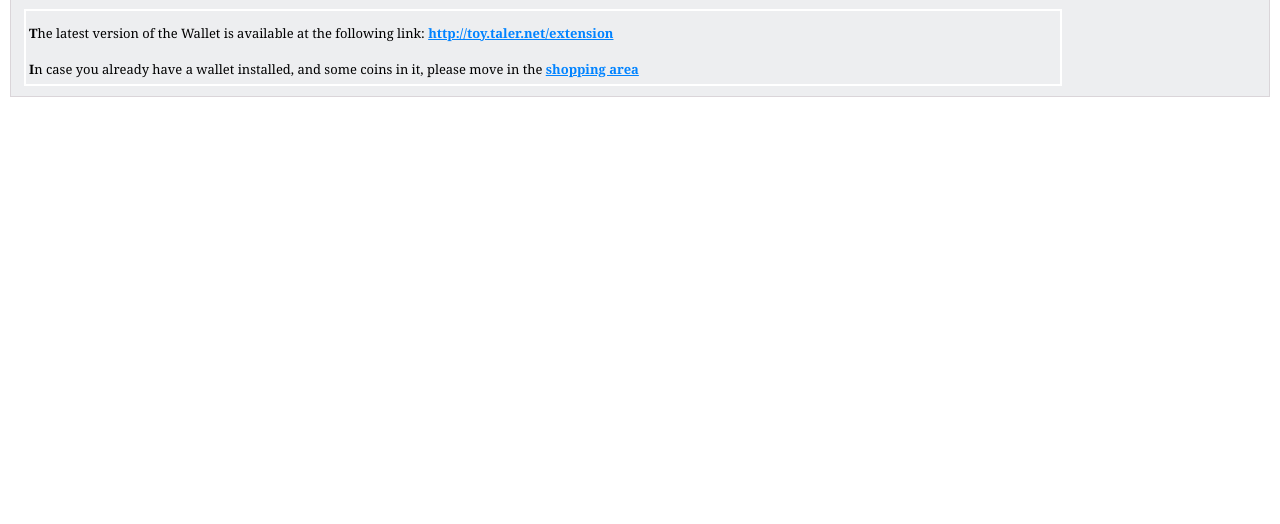
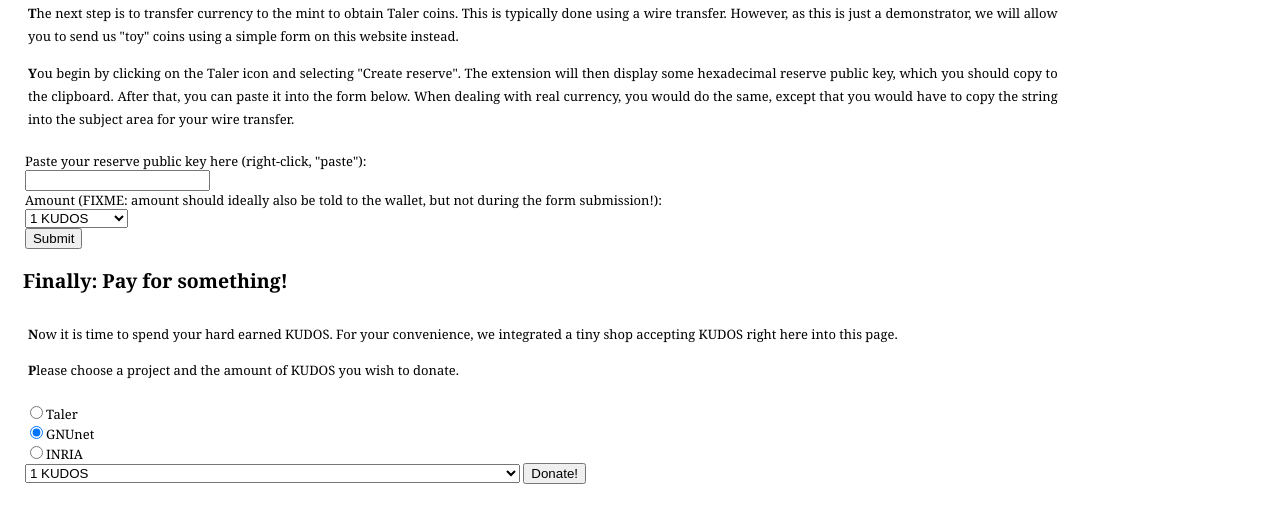
Before and after one commit to prototypefund/Digital_Bargeld-merchant, a PHP site: page / in a window 1280 px wide. Shown: the part 356-880 px from the top of the page. Before the commit the page ends 453 px from the top, so only its background shows below. Run offline with PHP 8.4, Linux system fonts and the light colour scheme.

Commit message:
revamping the toy site: more explanations, closer to desired flow

```diff
--- a/src/frontend/index.html
+++ b/src/frontend/index.html
@@ -1,40 +1,160 @@
+<!DOCTYPE html>
 <html lang="en">
 <head>
   <title>Taler's "Toy" Shop</title>
+  <link rel="stylesheet" type="text/css" href="style.css">
+    <script>
+        /*
+        @licstart  The following is the entire license notice for the
+        JavaScript code in this page.
 
-	<link rel="stylesheet" type="text/css" href="style.css">
+        Copyright (C) 2015 GNUnet e.V.
 
+        The JavaScript code in this page is free software: you can
+        redistribute it and/or modify it under the terms of the GNU
+        General Public License (GNU GPL) as published by the Free Software
+        Foundation, either version 3 of the License, or (at your option)
+        any later version.  The code is distributed WITHOUT ANY WARRANTY;
+        without even the implied warranty of MERCHANTABILITY or FITNESS
+        FOR A PARTICULAR PURPOSE.  See the GNU GPL for more details.
+
+        As additional permission under GNU GPL version 3 section 7, you
+        may distribute non-source (e.g., minimized or compacted) forms of
+        that code without the copy of the GNU GPL normally required by
+        section 4, provided you include this license notice and a URL
+        through which recipients can access the Corresponding Source.
+
+        @licend  The above is the entire license notice
+        for the JavaScript code in this page.
+        */
+    </script>
 </head>
-
 <body id="css-zen-garden">
   <div id='root' class="page-wrapper">
-
     <section class="intro" id="zen-intro">
-		<header>
-			<h1></h1>
-			<h2></h2>
-		</header>
-
+      <h1>Welcome to the Taler "Toy" Demonstrator</h1>
       <div class="preamble" id="zen-preamble" role="article">
-			<h3>"Toy" Merchant as a demo for Taler</h3>
-			<p>We provide a guided utilization of latest Taler's Wallet.</p>
+	 This "toy" website provides you with the ability to
+         experience using the Taler payment system without using
+         valuable currency.  Here, we guide you through the steps
+         of installing a Taler wallet, withdrawing Taler coins and
+         spending them at a merchant.  For this demonstrator, we
+         will be using a "toy" currency, KUDOS.  However, please note that
+         Taler is designed to work with ordinary currencies, such
+         as Dollars or Euros, not just toy currencies.
       </div>
     </section>
-
+  </div>
   <div class="supporting" id="zen-supporting" role="main">
+    <h2>Installing the Taler wallet</h2>
     <div class="explanation" id="zen-explanation" role="article">
-			<p>The latest version of the Wallet is available at the following link:
-                        <a href="http://toy.taler.net/extension">http://toy.taler.net/extension</a>
-                        </p>
-			<p>In case you already have a wallet installed, and some coins in it, please
-			move in the <a href="shopping.html">shopping area</a>
+      <p>First, you need to install the Taler wallet browser extension.
+         It is currently only available for Firefox.  If you run
+         Firefox, simply click <a href="/extension">here</a>
+         to download and install the extension.  You will have to
+         click on "allow" and "install" dialogs shown by Firefox.
+         After that, the Taler logo should appear on the right side
+         of your navigation bar.
       </p>
     </div>
+    <h2>Performing a wire transfer</h2>
+    <div class="explanation" id="zen-explanation" role="article">
+      <p>The next step is to transfer currency to the mint to
+         obtain Taler coins.  This is typically done using a
+         wire transfer.  However, as this is just a demonstrator,
+         we will allow you to send us "toy" coins using a simple
+         form on this website instead.</p>
+      <p>You begin by clicking on the Taler icon and selecting
+         "Create reserve".  The extension will then display some
+         hexadecimal reserve public key, which you should copy to the
+         clipboard.  After that, you can paste it into the form
+         below.  When dealing with real currency, you would do
+         the same, except that you would have to copy the string
+         into the subject area for your wire transfer.
+      </p>
+      <form id="reserve-form" name="tform" action="never_used" onsubmit="return MERCHtrigSubmission()" method="POST">
+        <br>
+        Paste your reserve public key here (right-click, "paste"):
+        <br>
+        <input type="text" name="pbk"></input>
+        <br>
+        Amount (FIXME: amount should ideally also be told to the wallet, but not during the form submission!):
+        <br>
+        <select id="taler-amount" name="kudos-amount">
+          <option value="1">1 KUDOS</option>
+          <option value="5">5 KUDOS</option>
+          <option value="10">10 KUDOS</option>
+          <option value="1000">1000 KUDOS</option>
+        </select>
+        <br>
+        <input type="submit" value="Submit"></input>
+        <br>
+      </form>
+    </div>
+    <h2>Finally: Pay for something!</h2>
+    <div class="explanation" id="zen-explanation" role="article">
+      <p>Now it is time to spend your hard earned KUDOS.
+         For your convenience, we integrated a tiny shop
+         accepting KUDOS right here into this page.</p>
+      <p>Please choose a project and the amount of KUDOS you
+         wish to donate.</p>
+      <form name="tform" action="checkout.php" method="POST">
+        <div id="opt-form" align="left">
+          <br>
+          <input type="radio" name="group0" value="Taler">Taler</input>
+          <br>
+          <input type="radio" name="group0" value="GNUnet" checked="true">GNUnet</input>
+          <br>
+          <input type="radio" name="group0" value="INRIA">INRIA</input>
+          <br>
+          <select id="taler-donation" name="kudos-donation">
+            <option value="1">1 KUDOS</option>
+            <option value="666">5 KUDOS (select this option to spot the merchant giving you the wrong contract)</option>
+            <option value="10">10 KUDOS</option>
+          </select>
+          <input type="submit" name="keyName" value="Donate!">
+          <br>
+          <br>
+        </div>
+      </form>
     </div>
   </div>
+  <script type="text/javascript">
+    /* This function is called if/when a Wallet is installed.
+       It should enable the parts of the page that only make
+       sense after the Wallet has been loaded.
+    */
 
-	<script type="text/javascript" src="merchant.js">
+    function MERCHfirstStep(){
+       // FIXME: old logic was too complicated, change visibility instead!
+    };
+
+    /* Set up a listener to be called whenever a Wallet gets installed
+       so that the user is led towards the demo's steps progressively
+    */
+    document.body.addEventListener("taler-wallet-installed",
+                                   MERCHfirstStep,
+                                   false, false);
+
+    /* Notify the extension about the submission. That way it will be
+       possible to retrieve the mint's URL and/or other info. from the
+       filled form. Actually, the extension will accomplish the POST
+       too.
+       FIXME: This is bad, as we cannot do this later when
+         users submit real forms at the bank. Why is this
+         required?
+    */
+    function MERCHtrigSubmission(){
+      // set 'action' attribute to mint's url
+      // var mint = document.getElementById("mint-url");
+      // var form = document.getElementById("reserve-form");
+      // form.setAttribute("action", "http://demo.taler.net/admin/incoming/add");
+
+      var subEvent = new Event("submit-reserve");
+      document.body.dispatchEvent(subEvent);
+      // always return false so that the post is actually done by the extension
+      return false;
+    }
   </script>
-
 </body>
 </html>
--- a/src/frontend/merchant.js
+++ /dev/null
@@ -1,81 +0,0 @@
-/*
-
-  This file is part of TALER
-  Copyright (C) 2014, 2015 Christian Grothoff (and other contributing authors)
-
-  TALER is free software; you can redistribute it and/or modify it under the
-  terms of the GNU General Public License as published by the Free Software
-  Foundation; either version 3, or (at your option) any later version.
-
-  TALER is distributed in the hope that it will be useful, but WITHOUT ANY
-  WARRANTY; without even the implied warranty of MERCHANTABILITY or FITNESS FOR
-  A PARTICULAR PURPOSE.  See the GNU General Public License for more details.
-
-  You should have received a copy of the GNU General Public License along with
-  TALER; see the file COPYING.  If not, If not, see <http://www.gnu.org/licenses/>
-
-
-*/
-
-/* Set up a listener to be called whenever a Wallet gets installed
-so that the user is led towards the demo's steps progressively
-*/
-
-function MERCHfirstStep(){
-
- // NOTE: NO 'let' declarations liked by FF here.
- var resDiv = document.createElement("div");
- var resTitle = document.createElement("h3");
- var resPar = document.createElement("p");
-
- resTitle.innerHTML = "How To Create A Reserve";
- resPar.innerHTML = "Click on 'Create Reserve' on the Wallet's menu, and fill in the followong form"
-
- resTitle.setAttribute('class', 'preamble');
- resDiv.appendChild(resTitle);
- resDiv.appendChild(resPar);
- var root = document.getElementById('root');
- root.appendChild(resDiv);
-
- // get the form
- var getform = new XMLHttpRequest();
-
- getform.onload = function (){
- var parser = new DOMParser();
- var formDom = parser.parseFromString(getform.responseText, "text/html");
- var form = formDom.getElementById('reserve-form');
-
- resDiv.appendChild(form);
-
- };
-
-
- getform.open("GET", "create-reserve-form.html", true);
- getform.send();
-
-}
-
-document.body.addEventListener("taler-wallet-installed", MERCHfirstStep, false, false);
-
-
-/*
-notify the extension about the submission. That way it will be possible to retrieve
-the mint's URL and/or other info. from the filled form. Actually, the extension will
-accomplish the POST too.
-
-*/
-function MERCHtrigSubmission(){
-
-// set 'action' attribute to mint's url
-// var mint = document.getElementById("mint-url");
-
-// var form = document.getElementById("reserve-form");
-// form.setAttribute("action", "http://" + mint.value + "/admin/incoming/add");
-
-var subEvent = new Event("submit-reserve");
-document.body.dispatchEvent(subEvent);
-
-// always return false so that the post is actually done by the extension
-return false;
-
-}
--- a/src/frontend/pay.php
+++ b/src/frontend/pay.php
@@ -1,14 +1,12 @@
+<!DOCTYPE html>
 <html>
 <head>
 <title>Fullfillment page</title>
 </head>
 <body>
 
-
 <?php
-
 /*
-
   This file is part of TALER
   Copyright (C) 2014, 2015 Christian Grothoff (and other contributing authors)
 
@@ -25,7 +23,6 @@
 
 */
 
-
  /*
 // recover the session
 	session_start();
@@ -40,7 +37,6 @@
 
 */
 ?>
-
 Payment successful, thanks!
 
 </body>
```
Also changed, not shown: src/frontend/cert.php (+1 -8 lines), src/frontend/checkout.php (+29 -29 lines), src/frontend/create-reserve-form.html (deleted, +0 -19 lines), src/frontend/shopping.html (deleted, +0 -46 lines). Lines whose indentation alone changed are shown as unchanged.
